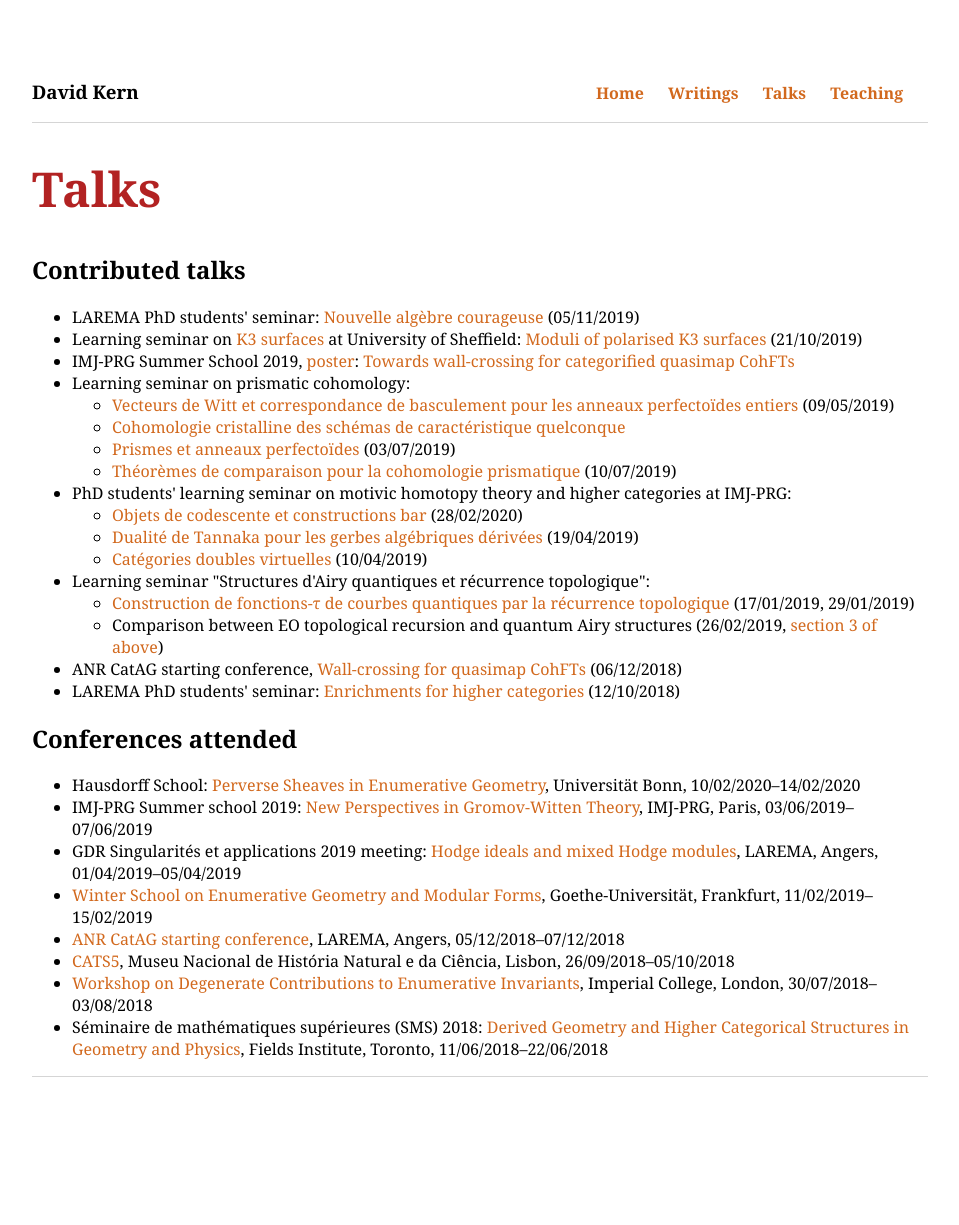
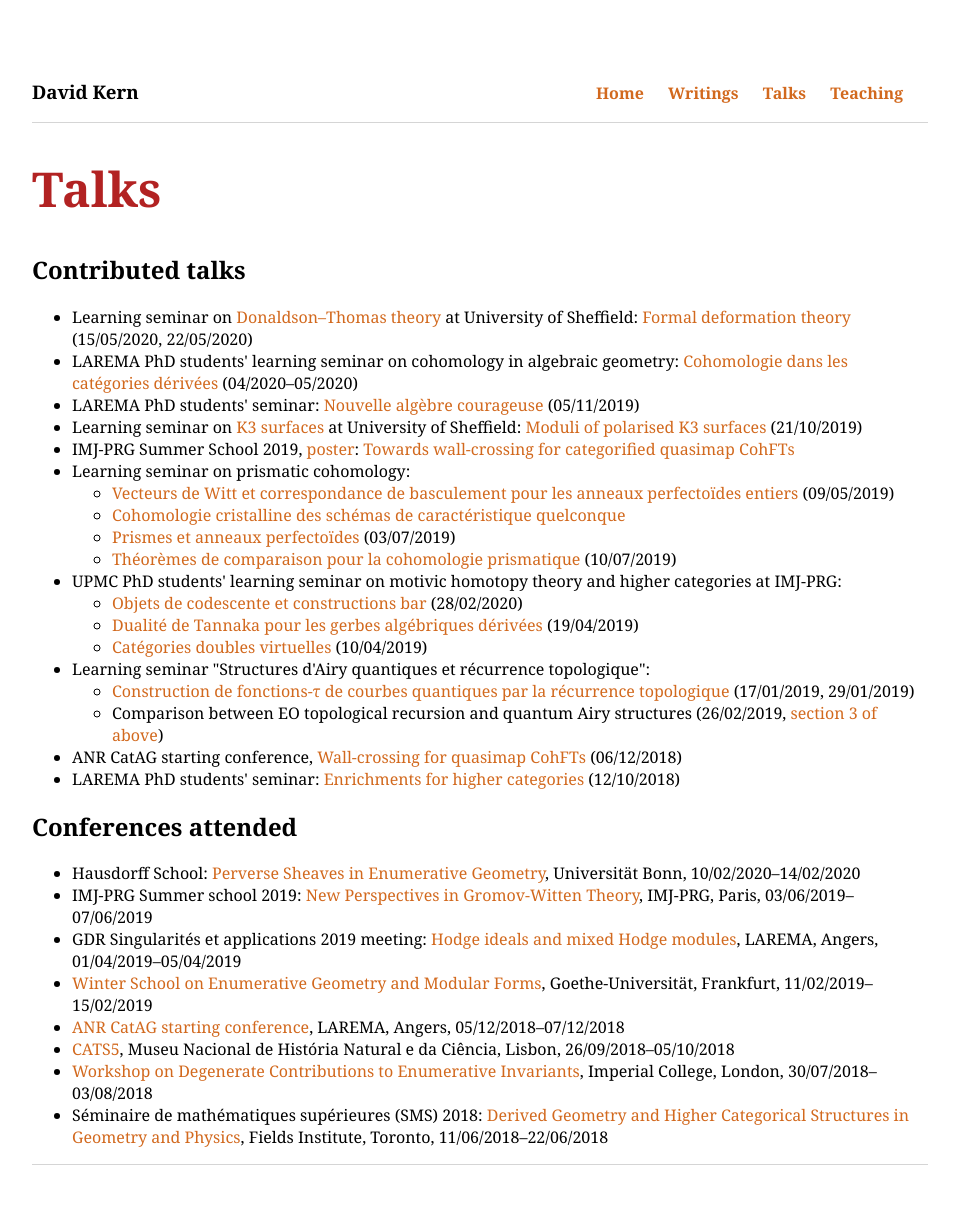
Before and after one commit to dskern/dskern.github.io, a Jekyll site: the page built from talks.html, in a window 1280 px wide. Shown: the whole page, without its empty margins (160-1119 px from the left). Built offline with Jekyll 4.4.1, drawn with Linux system fonts in a browser that asks for light colours; before the commit the page ends 1137 px from its top, so only the background shows below that.

Commit message:
Update talks.html

```diff
--- a/talks.html
+++ b/talks.html
@@ -6,6 +6,8 @@ layout: default
 <h2>Contributed talks</h2>
 
 <ul>
+    <li>Learning seminar on <a href="http://alg-geom.group.shef.ac.uk/seminars/DT_learningseminars.shtml">Donaldson&ndash;Thomas theory</a> at University of Sheffield: <a href="Talks/FormalDeformations.pdf">Formal deformation theory</a> (15/05/2020, 22/05/2020)</li>
+    <li>LAREMA PhD students' learning seminar on cohomology in algebraic geometry: <a href="Talks/DerCat_pres">Cohomologie dans les catégories dérivées</a> (04/2020&ndash;05/2020)</li>
     <li>LAREMA PhD students' seminar: <a href="Talks/operads_bna.pdf">Nouvelle algèbre courageuse</a> (05/11/2019)</li>
     <li>Learning seminar on <a href="http://alg-geom.group.shef.ac.uk/seminars/K3seminars.shtml">K3 surfaces</a> at University of Sheffield: <a href="Talks/ModuliK3.pdf">Moduli of polarised K3 surfaces</a> (21/10/2019)</li>
     <li>IMJ-PRG Summer School 2019, <a href="http://school2019.imj-prg.fr/Posters/Kern.pdf">poster</a>: <a href="Talks/poster.pdf">Towards wall-crossing for categorified quasimap CohFTs</a></li>
@@ -16,7 +18,7 @@ layout: default
         <li><a href="Talks/Prismes.pdf">Prismes et anneaux perfectoïdes</a> (03/07/2019)</li>
         <li><a href="Talks/Compar_HodgeTate.pdf">Théorèmes de comparaison pour la cohomologie prismatique</a> (10/07/2019)</li>
     </ul>
-    <li>PhD students' learning seminar on motivic homotopy theory and higher categories at IMJ-PRG:</li>
+    <li>UPMC PhD students' learning seminar on motivic homotopy theory and higher categories at IMJ-PRG:</li>
     <ul>
         <li><a href="Talks/LaxBar.pdf">Objets de codescente et constructions bar</a> (28/02/2020)</li>
         <li><a href="Talks/TannaCat.pdf">Dualité de Tannaka pour les gerbes algébriques dérivées</a> (19/04/2019)</li>
```
